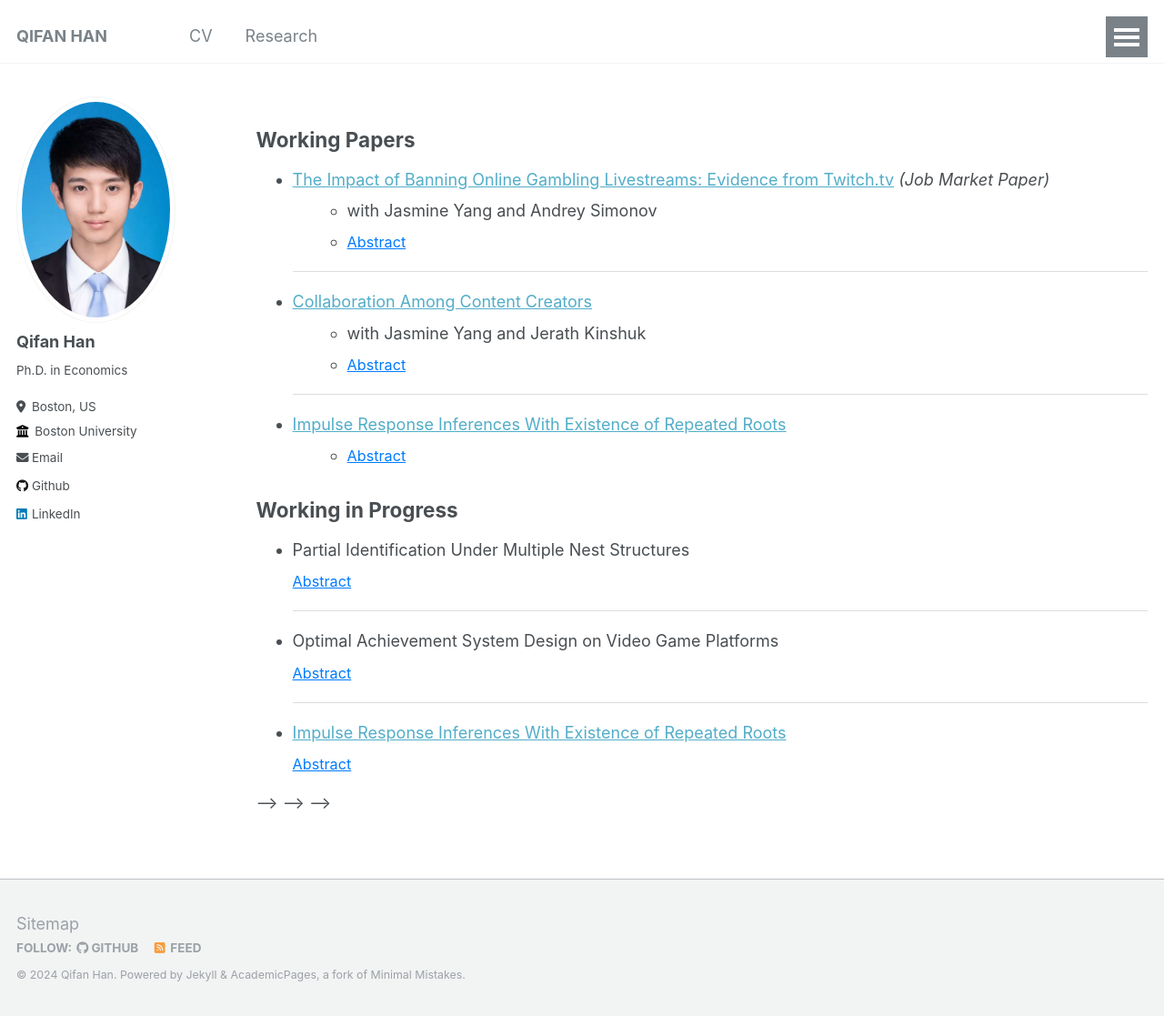
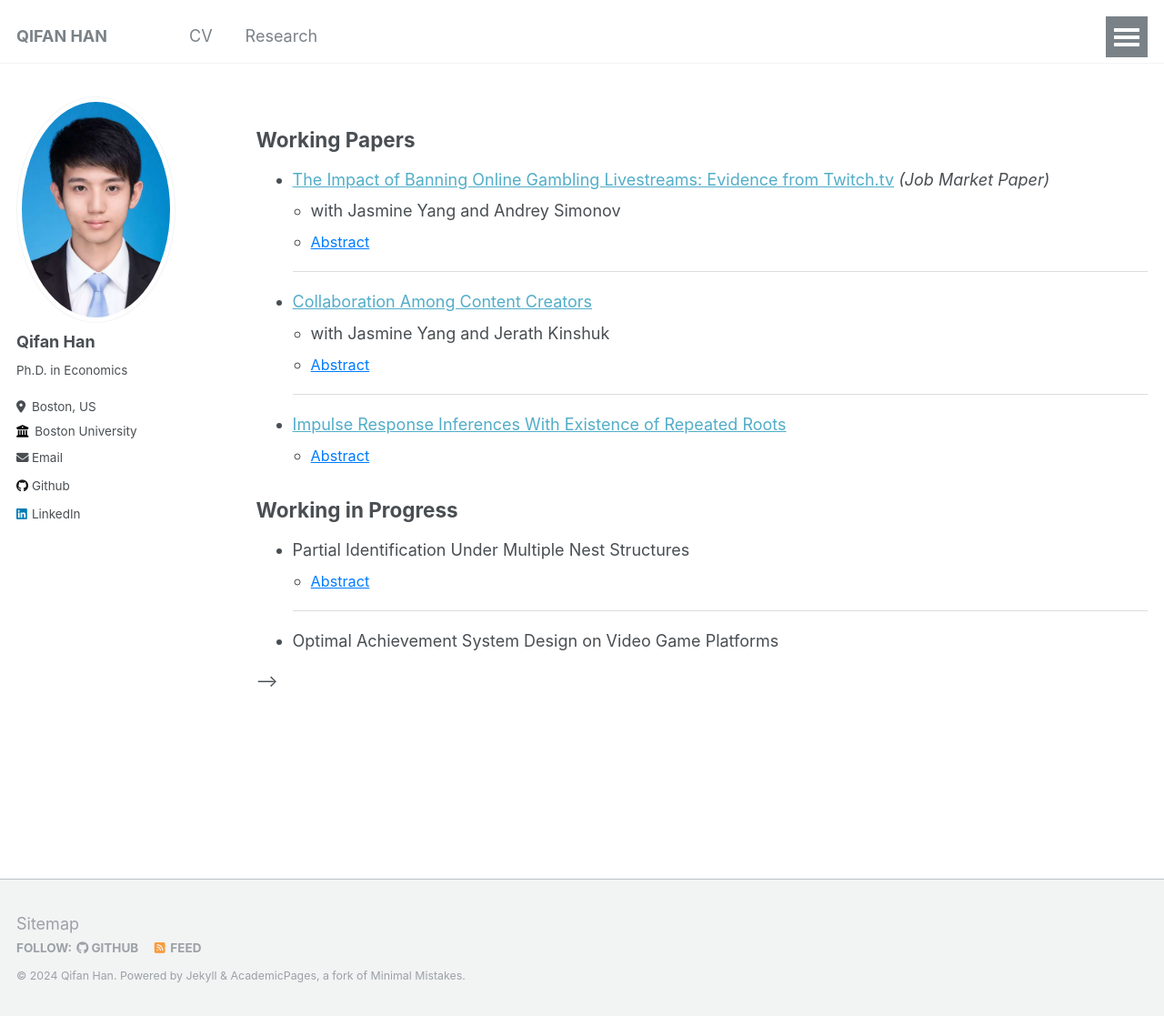
Before and after one commit to qifan-han/qifan-han.github.io, a Jekyll site: the page built from _pages/research.md, in a window 1280 px wide and 1117 px high. Shown: the whole window at 91% size. Built offline with Jekyll 4.4.1, drawn with Linux system fonts in a browser that asks for light colours.

Commit message:
Update research.md

```diff
--- a/_pages/research.md
+++ b/_pages/research.md
@@ -31,7 +31,8 @@ author_profile: true
   /* Indent subcontents and add bullet points for them */
   ul.subcontent {
     list-style-type: circle; /* Set bullet points to circles for subcontent */
-    margin-left: 20px; /* Indent subcontents */
+    margin-left: 10px; /* Indent subcontents */
+    padding-left: 10px; /* Reduce padding for subcontent */
   }
 
   .toggle-link {
@@ -108,45 +109,24 @@ author_profile: true
 ## Working in Progress
 
 <ul>
+
   <!-- WIP 1 -->
-  <li class="paper-title">
+  <li>
     Partial Identification Under Multiple Nest Structures
   </li>
-<!--  <div class="coauthors"> with Jasmine Yang and Andrey Simonov</div>-->
-  <div class="abstract-row">
-    <span class="toggle-link" onclick="toggleAbstract('abstract1')">Abstract</span>
-  </div>
-  <div id="abstract_wip1" class="abstract">
-    Nested logit model is one of the most widely applied tools in discrete choice analysis, due to its ability to capture rich substitution patterns in market data. However, the researcher needs to define a nest structure ex ante, as the chosen nest is usually based on prior knowledge of the market and will be applied to all individuals. This paper discusses the identification of individual preferences, while relaxing this unique nest structure assumption and allowing for heterogeneity in individuals' recognition of the nest structures in the same market. I characterize the sharp identification region of parameters in the nested logit model, based on the coexistence of a given set of nest structures. I show in a series of Monte Carlo simulations that misspecification of the nest structure may result in the identification region not covering the true parameter, whereas the identification region solves the misspecification problem and partially identifies the parameters by allowing for multiple nest structures.
-  </div>
+    <ul class="subcontent">
+      <li><span class="toggle-link" onclick="toggleAbstract('abstract1')">Abstract</span></li>
+      <li id="abstract1" class="abstract">
+        Nested logit model is one of the most widely applied tools in discrete choice analysis, due to its ability to capture rich substitution patterns in market data. However, the researcher needs to define a nest structure ex ante, as the chosen nest is usually based on prior knowledge of the market and will be applied to all individuals. This paper discusses the identification of individual preferences, while relaxing this unique nest structure assumption and allowing for heterogeneity in individuals' recognition of the nest structures in the same market. I characterize the sharp identification region of parameters in the nested logit model, based on the coexistence of a given set of nest structures. I show in a series of Monte Carlo simulations that misspecification of the nest structure may result in the identification region not covering the true parameter, whereas the identification region solves the misspecification problem and partially identifies the parameters by allowing for multiple nest structures.
+      </li>
+    </ul>
 
   <div class="underline"></div>
 
   <!-- WIP 2 -->
-  <li class="paper-title">
-    Optimal Achievement System Design on Video Game Platforms
+  <li>
+        Optimal Achievement System Design on Video Game Platforms
   </li>
-<!--  <div class="coauthors"> with Jasmine Yang and Jerath Kinshuk</div>-->
-  <div class="abstract-row">
-    <span class="toggle-link" onclick="toggleAbstract('abstract2')">Abstract</span>
-  </div>
-  <div id="abstract2" class="abstract">
-    Abstract: We study content collaboration in the creator economy, in which competing creators mutually agree to collaborate on joint content and negotiate on content production and revenue sharing. Using a game theory model with creators competing for consumers on a Hotelling line, we show that collaboration allows creators to use the jointly-produced content to moderate competition, while using their individual content to expand into new audiences. This increases content diversity but also leads to increased monetizability of content. In general, collaboration among creators has an effect of increasing the profits of creators while reducing consumer surplus. When creators create content with heterogeneous entertainment values, the creator producing content of lower entertainment value has an incentive to free ride on the collaborative content. This free riding may increase surplus for consumers (who without collaboration would watch content of low entertainment value), thereby improving creators’ profits as well as consumer surplus. Our results provide guidance to content creators, to platforms designing tools to facilitate collaborations, and to policymakers.
-  </div>
-
-  <div class="underline"></div>
-
-  <!-- Paper 3 -->
-  <li class="paper-title">
-    <a href="https://qifan-han.github.io/files/IRF_paper.pdf">Impulse Response Inferences With Existence of Repeated Roots</a>
-  </li>
-<!--  <div class="coauthors">Co-authors: Not applicable</div>-->
-  <div class="abstract-row">
-    <span class="toggle-link" onclick="toggleAbstract('abstract3')">Abstract</span>
-  </div>
-  <div id="abstract3" class="abstract">
-    Abstract: Vector Autoregression (VAR) and Local Projection (LP) are two popular methods of estimating the impulse response functions (IRFs) and conducting inferences in macroeconomic studies. However, it remains unclear which one should be a better choice in empirical practices. This paper extends existing works on the comparison between Vector Autoregression and Local Projection methods, by considering inferences when the data generating processes involve repeated roots. I show that the autoregressive estimation of impulse response functions will converge to a special type of real-valued random variable, resulting in conservativeness of the widely-used bootstrap Efron confidence interval, even when the roots are away from the unit circle. This property of conservativeness becomes even more severe in the following cases: 1) when the time series is highly persistent; and 2) when the researcher is interested in impulse response functions at intermediate or long horizons. The theoretical results are supported by Monte Carlo simulations with different values of roots in a variety of model specifications, including AR(2), AR(3) and VAR(1).
-  </div>
 
 </ul>
 
@@ -160,8 +140,8 @@ author_profile: true
 <!--</div>-->
 <!---->
 <!--<!--<div class="abstract">-->-->
-<!--<!--Abstract: The necessity of content regulation on digital platforms, particularly concerning misinformation and harmful content, has sparked a growing debate. While many platforms have increasingly relied on self-regulation to address these issues, the effectiveness of such measures remains unclear, due to a potential misalignment between the incentives of the platforms and those of the regulators. We investigate the effectiveness and market consequences of self-regulation by studying Twitch's ban on online gambling livestreams in October 2022. We use a novel high-frequency panel dataset including top 6000 streamers to assess the policy impact, and leverage historical video clips, high-frequency stream titles and in-stream chats to detect banned content and streamers for identification. We find that the policy successfully decreased weekly gambling streams by 63.2% for streamers whose content were banned and a 12% among unbanned ones. However, it also resulted in a reduction of non-gambling content production, hurting content variety on the platform. Additionally, the policy had a larger impact on more popular streamers, driven by two underlying mechanisms: lower reliance on gambling content and concern for personal reputation. On the demand side, we find that the policy reduced total viewership and low-tier subscriptions among treated streamers but did not decrease revenue from their loyal viewers.-->-->
-<!--<!--</div>-->-->
+<!--<!--Abstract: The necessity of content regulation on digital platforms, particularly concerning misinformation and harmful content, has sparked a growing debate. While many platforms have increasingly relied on self-regulation to address these issues, the effectiveness of such measures remains unclear, due to a potential misalignment between the incentives of the platforms and those of the regulators. We investigate the effectiveness and market consequences of self-regulation by studying Twitch's ban on online gambling livestreams in October 2022. We use a novel high-frequency panel dataset including top 6000 streamers to assess the policy impact, and leverage historical video clips, high-frequency stream titles and in-stream chats to detect banned content and streamers for identification. We find that the policy successfully decreased weekly gambling streams by 63.2% for streamers whose content were banned and a 12% among unbanned ones. However, it also resulted in a reduction of non-gambling content production, hurting content variety on the platform. Additionally, the policy had a larger impact on more popular streamers, driven by two underlying mechanisms: lower reliance on gambling content and concern for personal reputation. On the demand side, we find that the policy reduced total viewership and low-tier subscriptions among treated streamers but did not decrease revenue from their loyal viewers.-->
+<!--<!--</div>-->
 <!---->
 <!---->
 <!--### [Collaboration Among Content Creators](https://papers.ssrn.com/sol3/papers.cfm?abstract_id=4538856)-->
```
